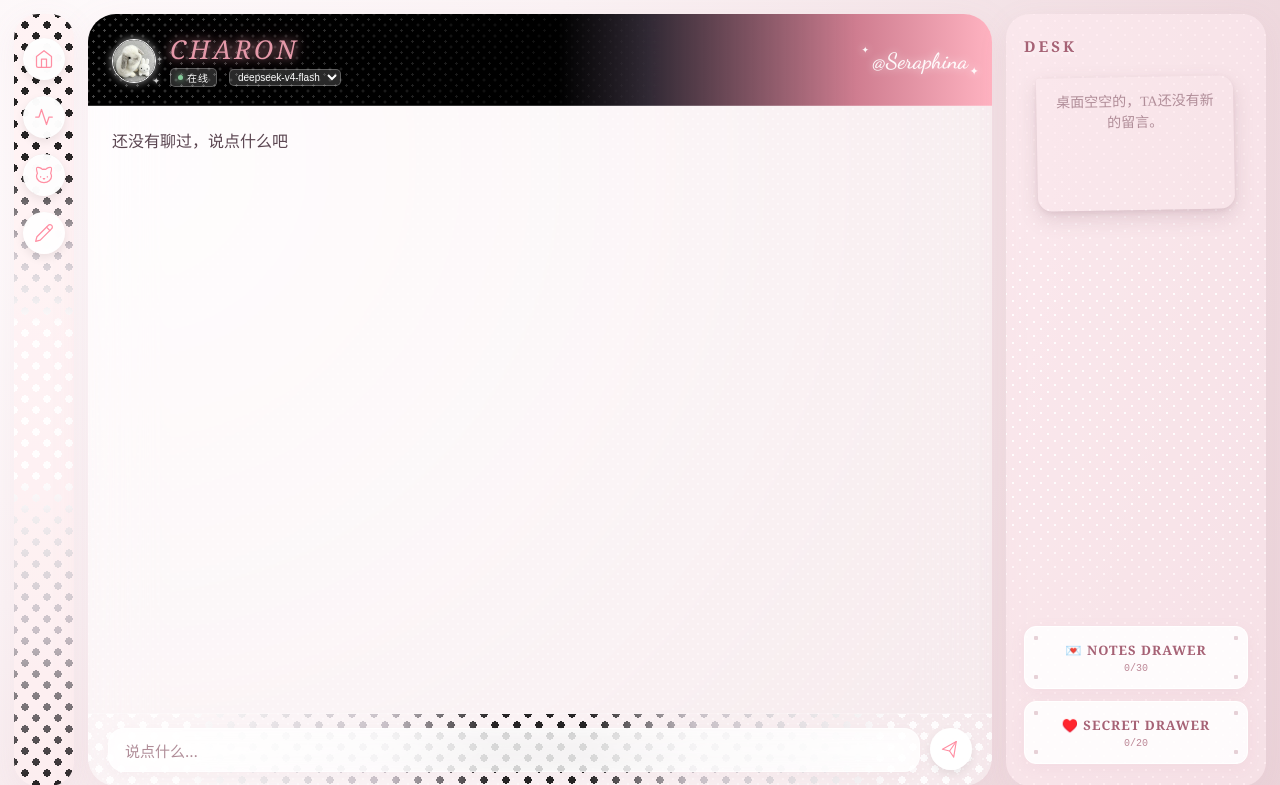
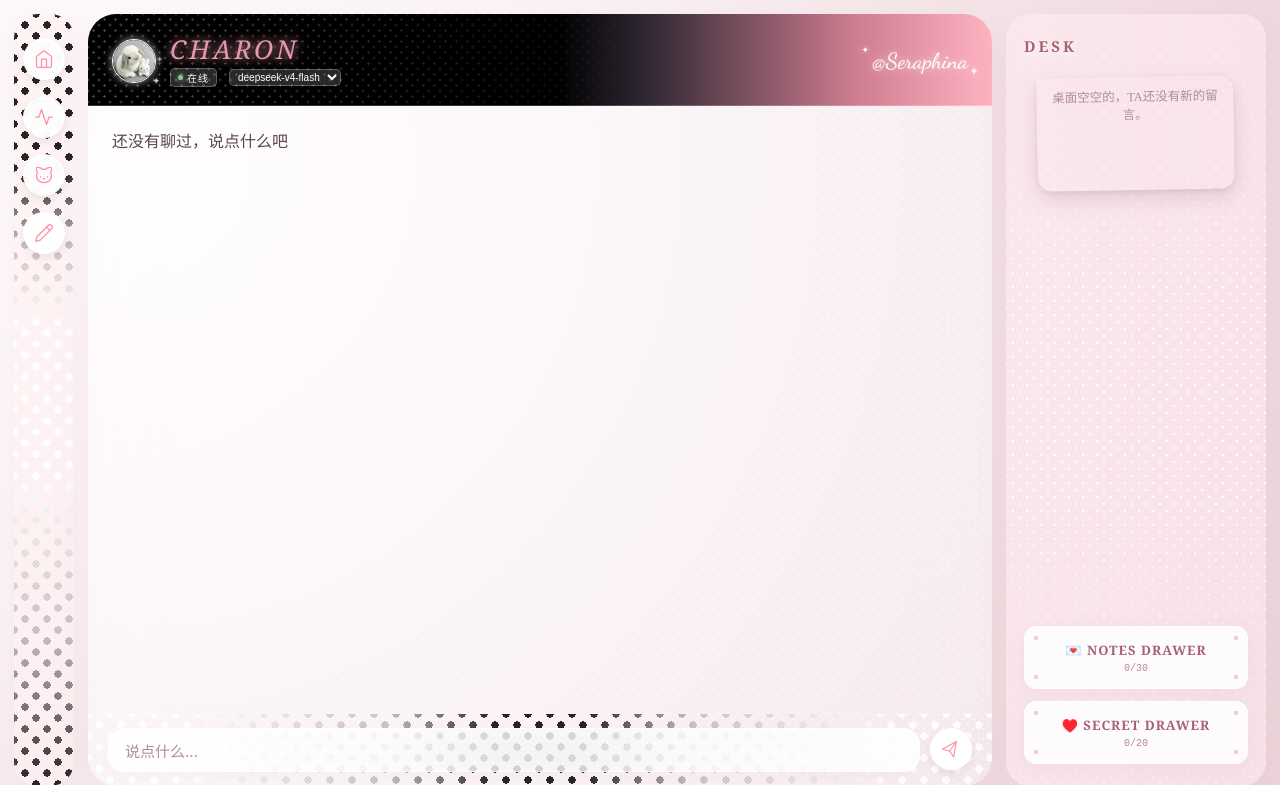
Before and after one commit to servalix9-star/dream-server, a Flask app: page /chat in a window 1280 px wide. Shown: the top 785 px of the page. Run offline with Flask 3, Linux system fonts and the light colour scheme; data that the repository does not hold is empty.

Commit message:
Update chat.html

```diff
--- a/templates/chat.html
+++ b/templates/chat.html
@@ -261,9 +261,9 @@
     position: relative;
     border: none; /* 零边框，只靠投影和底色区分层级 */
     border-radius: 3px 14px 14px 14px;
-    padding: 14px 14.5px 14px 14.5px;
+    padding: 12px 11px 12px 11px;
     width: 88%; /* 横宽收窄，不再撑满panel整个可用宽度，露出左右呼吸感 */
-    aspect-ratio: 1 / 0.675; /* 5行14px字号文字紧凑铺满卡片的比例 */
+    aspect-ratio: 1 / 0.572; /* 字号收小、行高收紧后，5行文字精确铺满的比例，整体更矮 */
     box-shadow: 0 8px 20px rgba(120, 80, 95, 0.18), 0 2px 5px rgba(120, 80, 95, 0.1);
     transition: all 0.3s cubic-bezier(0.25, 0.8, 0.25, 1);
     -webkit-user-select: none; user-select: none; cursor: pointer;
@@ -284,7 +284,7 @@
     box-shadow: 0 14px 30px rgba(120, 80, 95, 0.26), 0 3px 8px rgba(120, 80, 95, 0.15);
   }
   .sticky-note-text {
-    font-size: 14px; line-height: 1.5; font-family: "Songti SC", serif; word-wrap: break-word;
+    font-size: 12.5px; line-height: 1.42; font-family: "Songti SC", serif; word-wrap: break-word;
     /* 不再垂直居中：文字从卡片顶部padding之后自然开始排列 */
   }
   /* 纯正精致的荧光樱花粉标星按钮 */
@@ -963,15 +963,22 @@ async function loadStatus() {
         const card = document.createElement('div');
         card.className = `sticky-note-card`;
 
-        // 自然手写纸错落效果：用便签id生成两个独立的伪随机种子，
-        // 一个控制旋转角度、一个控制左右水平位移，两者叠加才会呈现"左右都压、角度各异"的自然感，
-        // 同一张便签每次刷新都稳定不跳动，不会因为随机数重算而抖动。
-        const seedA = (note.id * 9301 + 49297) % 233280;
-        const seedB = (note.id * 4517 + 12345) % 176160;
-        const rotateDeg = ((seedA / 233280) * 10 - 5).toFixed(1); // -5° ~ 5°
-        const shiftX = ((seedB / 176160) * 24 - 12).toFixed(1);   // -12px ~ 12px，左右都会偏移
+        // 自然手写纸错落效果：用更强的位运算哈希打散便签id，避免连续id（1,2,3...）
+        // 算出的随机值也是线性递增/顺拐的问题——之前用简单同余公式时，连续id的偏移量会平滑递增，
+        // 视觉上所有便签都往同一边斜，现在换成位混合哈希，让角度和位移都能真正交替、忽左忽右。
+        function hashNoteId(n, salt) {
+          n = (n ^ salt) >>> 0;
+          n = Math.imul(n ^ (n >>> 16), 0x45d9f3b) >>> 0;
+          n = Math.imul(n ^ (n >>> 16), 0x45d9f3b) >>> 0;
+          n = (n ^ (n >>> 16)) >>> 0;
+          return n % 1000;
+        }
+        const h1 = hashNoteId(note.id, 0);
+        const h2 = hashNoteId(note.id, 7919);
+        const rotateDeg = ((h1 / 1000) * 10 - 5).toFixed(1);   // -5° ~ 5°，正负交替更明显
+        const shiftX = ((h2 / 1000) * 32 - 16).toFixed(1);      // -16px ~ 16px，左右都会明显偏移
         card.style.transform = `rotate(${rotateDeg}deg) translateX(${shiftX}px)`;
-        card.style.margin = index === 0 ? '0 auto' : '-32px auto 0'; // 横向居中收窄后，靠auto margin保持基准位置，再叠加transform做左右错落
+        card.style.margin = index === 0 ? '0 auto' : '-27px auto 0'; // 横向居中收窄后，靠auto margin保持基准位置，再叠加transform做左右错落
         card.style.zIndex = 15 - index;
 
         // 动态注入 5x5 的个生化手账底纹色
```
